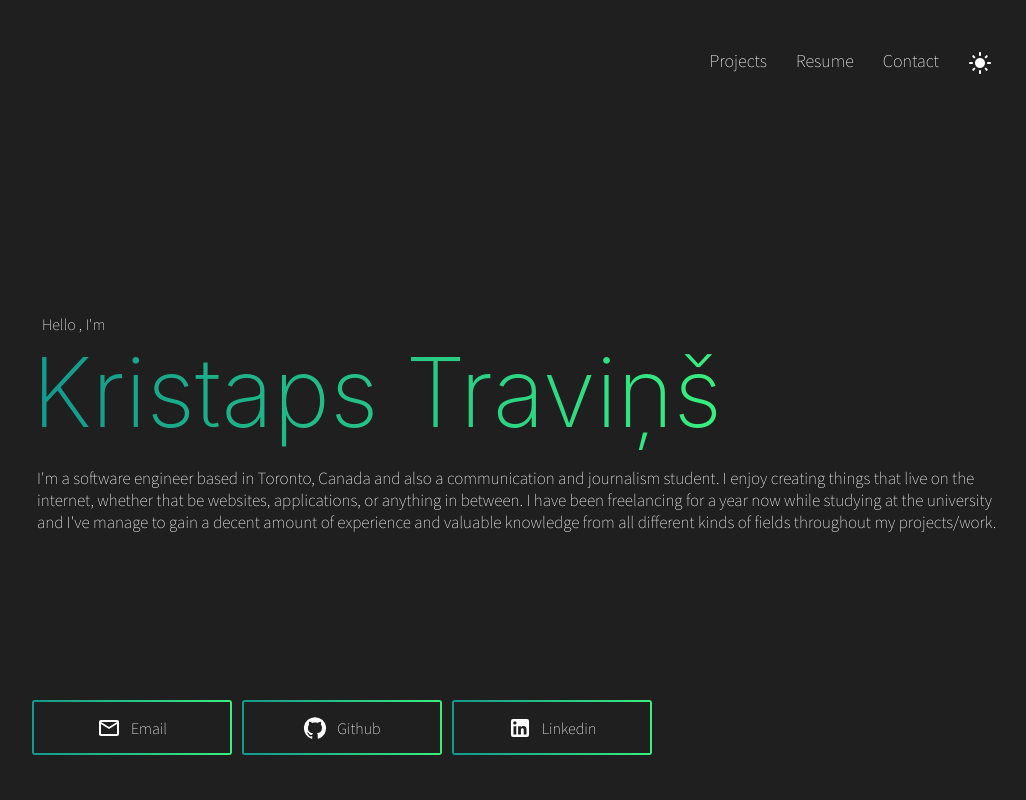
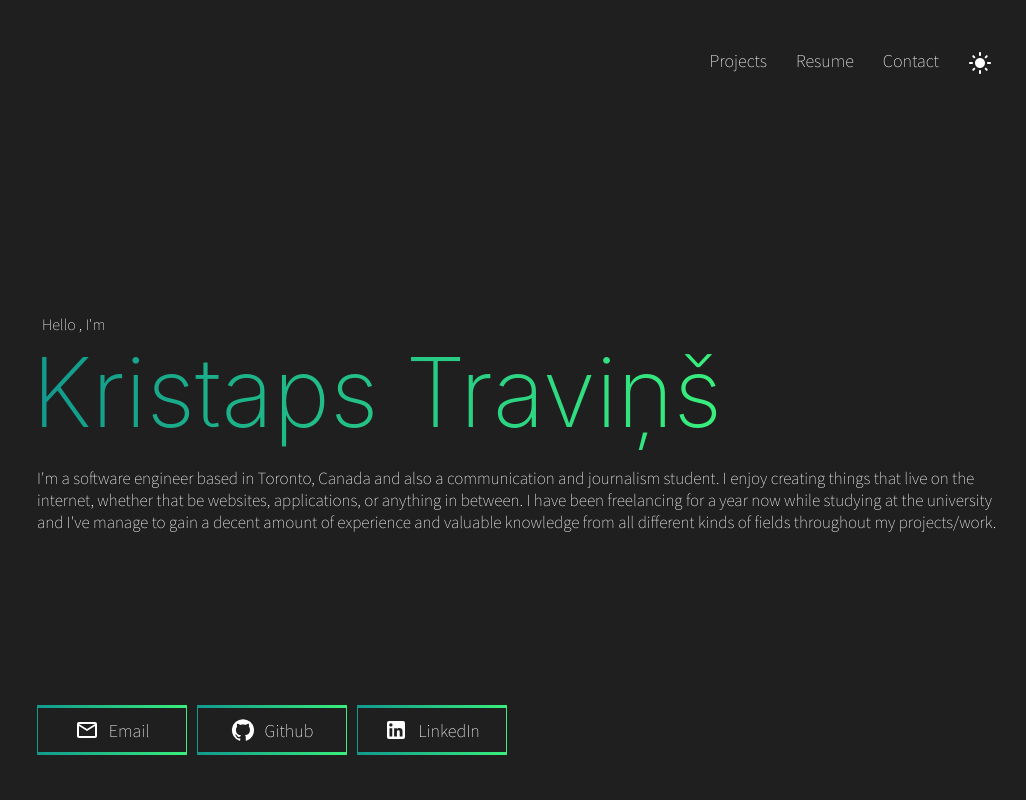
Before and after one commit to KristapsTravins/portfolioPageKristapsT, a React (Create React App) app: page / in a window 1280 px wide. Shown: the top 800 px of the page, without its empty margins (123-1149 px from the left). Built offline with nearby package versions, Linux system fonts and the light colour scheme.

Commit message:
soc buttons

```diff
--- a/src/components/Title.js
+++ b/src/components/Title.js
@@ -1,7 +1,9 @@
 import '../css/title.css';
+import '../css/soc_btn.css';
 import LinkedInIcon from '@mui/icons-material/LinkedIn';
 import GitHubIcon from '@mui/icons-material/GitHub';
 import MailOutlineIcon from '@mui/icons-material/MailOutline';
+import SocButton from './buttons/SocButton';
 
  const Title =()=> {
   return (
@@ -13,9 +15,12 @@ import MailOutlineIcon from '@mui/icons-material/MailOutline';
             <p>I'm a software engineer based in Toronto, Canada and also a communication and journalism student. I enjoy creating things that live on the internet, whether that be websites, applications, or anything in between. I have been freelancing for a year now while studying at the university and I've manage to gain a decent amount of experience and valuable knowledge from all different kinds of fields throughout my projects/work.</p>
         </div>
         <div className='soc_buttons'>
-        <div className='button'><div><MailOutlineIcon /><p>Email</p></div></div>
-        <div className='button'><div><GitHubIcon /><p>Github</p></div></div>
-        <div className='button'><div><LinkedInIcon /><p>Linkedin</p></div></div>
+        <SocButton icon={<MailOutlineIcon />} name={"Email"} />
+        <SocButton icon={<GitHubIcon />} name={"Github"} />
+        <SocButton icon={<LinkedInIcon />} name={"LinkedIn"} />
+
+
+
         </div>
     </div>
   </div>
--- /dev/null
+++ b/src/components/buttons/SocButton.js
@@ -0,0 +1,13 @@
+
+const SocButton =(props)=> {
+  return (
+    <div className="soc_btn">
+        <div className="inner_soc">
+            {props.icon}
+            <p>{props.name}</p>
+        </div>
+    </div>
+  );
+}
+
+export default SocButton;
--- /dev/null
+++ b/src/css/soc_btn.css
@@ -0,0 +1,83 @@
+@import url("https://fonts.googleapis.com/css2?family=Inter:wght@100;200;300&display=swap");
+@import url("https://fonts.googleapis.com/css2?family=Source+Sans+Pro:wght@200&display=swap");
+/* buttons  */
+.soc_buttons {
+  margin: 0 0 0 0;
+  -ms-flex-item-align: center;
+      align-self: center;
+  display: -webkit-box;
+  display: -ms-flexbox;
+  display: flex;
+  -webkit-box-pack: justify;
+      -ms-flex-pack: justify;
+          justify-content: space-between;
+  width: 92%;
+  -webkit-box-orient: vertical;
+  -webkit-box-direction: normal;
+      -ms-flex-direction: column;
+          flex-direction: column;
+  height: auto;
+}
+
+.soc_buttons .soc_btn {
+  width: 100%;
+  height: 40px;
+  display: -webkit-box;
+  display: -ms-flexbox;
+  display: flex;
+  -webkit-box-pack: center;
+      -ms-flex-pack: center;
+          justify-content: center;
+  -webkit-box-align: center;
+      -ms-flex-align: center;
+          align-items: center;
+  background: -webkit-gradient(linear, left top, right top, from(#11998e), to(#38ef7d));
+  background: linear-gradient(to right, #11998e, #38ef7d);
+  margin: 5px;
+}
+
+.soc_buttons .soc_btn .inner_soc {
+  width: 98.7%;
+  height: 89.5%;
+  background-color: #201F1F;
+  display: -webkit-box;
+  display: -ms-flexbox;
+  display: flex;
+  -webkit-box-pack: center;
+      -ms-flex-pack: center;
+          justify-content: center;
+  -webkit-box-align: center;
+      -ms-flex-align: center;
+          align-items: center;
+}
+
+.soc_buttons .soc_btn .inner_soc svg {
+  color: white;
+  margin: 0 10px 0 0;
+}
+
+.soc_buttons .soc_btn .inner_soc p {
+  font-family: 'Source Sans Pro', sans-serif;
+  color: #FFFFFF;
+  font-size: 18px;
+}
+
+@media only screen and (min-width: 660px) {
+  .soc_buttons {
+    margin: 150px 0 0 0;
+    width: 100%;
+    height: 55px;
+    -webkit-box-pack: start;
+        -ms-flex-pack: start;
+            justify-content: flex-start;
+    -webkit-box-orient: horizontal;
+    -webkit-box-direction: normal;
+        -ms-flex-direction: row;
+            flex-direction: row;
+  }
+  .soc_buttons .soc_btn {
+    width: 250px;
+    height: 50px;
+  }
+}
+/*# sourceMappingURL=soc_btn.css.map */
--- a/src/css/title.css
+++ b/src/css/title.css
@@ -54,66 +54,6 @@
   font-size: 3.5vw;
 }
 
-.title_outer .title_inner .soc_buttons {
-  margin: 50px 0 0 0;
-  -ms-flex-item-align: center;
-      align-self: center;
-  display: -webkit-box;
-  display: -ms-flexbox;
-  display: flex;
-  -webkit-box-pack: justify;
-      -ms-flex-pack: justify;
-          justify-content: space-between;
-  width: 92%;
-  height: 40px;
-}
-
-.title_outer .title_inner .soc_buttons .button {
-  border-radius: 3px;
-  margin: 2px;
-  width: 150px;
-  height: 100%;
-  background: -webkit-gradient(linear, left top, right top, from(#11998e), to(#38ef7d));
-  background: linear-gradient(to right, #11998e, #38ef7d);
-  cursor: pointer;
-  display: -webkit-box;
-  display: -ms-flexbox;
-  display: flex;
-  -webkit-box-pack: center;
-      -ms-flex-pack: center;
-          justify-content: center;
-  -webkit-box-align: center;
-      -ms-flex-align: center;
-          align-items: center;
-}
-
-.title_outer .title_inner .soc_buttons .button div {
-  width: 98%;
-  height: 92%;
-  background-color: #201F1F;
-  display: -webkit-box;
-  display: -ms-flexbox;
-  display: flex;
-  -webkit-box-pack: center;
-      -ms-flex-pack: center;
-          justify-content: center;
-  -webkit-box-align: center;
-      -ms-flex-align: center;
-          align-items: center;
-}
-
-.title_outer .title_inner .soc_buttons .button div p {
-  font-family: 'Source Sans Pro', sans-serif;
-  color: #FFFFFF;
-  font-size: 3.5vw;
-}
-
-.title_outer .title_inner .soc_buttons .button div svg {
-  color: white;
-  margin: 0 10px 0 0;
-  width: 18px;
-}
-
 @media only screen and (min-width: 660px) {
   .title_outer {
     height: auto;
@@ -143,16 +83,13 @@
     -webkit-box-pack: start;
         -ms-flex-pack: start;
             justify-content: flex-start;
+    -webkit-box-orient: horizontal;
+    -webkit-box-direction: normal;
+        -ms-flex-direction: row;
+            flex-direction: row;
   }
-  .title_outer .title_inner .soc_buttons .button {
-    margin: 0 10px 0 0;
-    width: 200px;
-  }
-  .title_outer .title_inner .soc_buttons .button div p {
-    font-size: 16px;
-  }
-  .title_outer .title_inner .soc_buttons .button div svg {
-    width: auto;
+  .title_outer .title_inner .soc_buttons .soc_btn {
+    width: 150px;
   }
 }
 /*# sourceMappingURL=title.css.map */
--- /dev/null
+++ b/src/scss/soc_btn.scss
@@ -0,0 +1,56 @@
+@import './mixins.scss';
+
+/* buttons  */
+.soc_buttons{
+    margin: 0 0 0 0;
+    align-self: center;
+    display: flex;
+    justify-content: space-between;
+    width: 92%;
+    flex-direction: column;
+    height: auto;
+
+    .soc_btn{
+        width: 100%;
+        height: 40px;
+        display: flex;
+        justify-content: center;
+        align-items: center;
+        background: $title-background-col;
+        margin: 5px;
+
+        .inner_soc{
+            width: 98.7%;
+            height: 89.5%;
+            background-color: $base-col;
+            display: flex;
+            justify-content: center;
+            align-items: center;
+            svg{
+                color: white;
+                margin: 0 10px 0 0;
+            }
+            p{
+                @include text_style;
+                font-size: 18px;
+            }
+
+        }
+    }
+
+}
+
+@media only screen and (min-width: 660px) {
+    .soc_buttons{
+        margin: 150px 0 0 0;
+        width: 100%;
+        height: 55px;
+        justify-content: flex-start;
+        flex-direction: row;
+        .soc_btn{
+            width: 250px;
+            height: 50px;
+        }
+
+    }
+}
--- a/src/scss/title.scss
+++ b/src/scss/title.scss
@@ -36,42 +36,10 @@ margin: 20% 0 10% 0;
         }
 
      }
-    .soc_buttons{
-        margin: 50px 0 0 0;
-        align-self: center;
-        display: flex;
-        justify-content: space-between;
-        width: 92%;
-        height: 40px;
-       .button{
-           border-radius: 3px;
-           margin: 2px;
-           width: 150px;
-           height: 100%;
-           background:$title-background-col;
-           cursor: pointer;
-           display: flex;
-           justify-content: center;
-           align-items: center;
-            div{
-                width: 98%;
-                height: 92%;
-                background-color:$base-col;
-                display: flex;
-                justify-content: center;
-                align-items: center;
-                p{
-                    @include text_style;
-                    font-size: 3.5vw;
-                }
-                svg{
-                    color:white;
-                    margin: 0 10px 0 0;
-                    width: 18px;
-                }
-            }
-       }
-    }
+
+
+
+
     }
 }
 @media only screen and (min-width: 660px) {
@@ -100,18 +68,11 @@ margin: 20% 0 10% 0;
                 width: 100%;
                 height: 55px;
                 justify-content: flex-start;
-                .button{
-                    margin: 0 10px 0 0;
-                    width: 200px;
-                    div{
-                       p{
-                           font-size: 16px;
-                       }
-                       svg{
-                           width: auto;
-                       }
-                    }
+                flex-direction: row;
+                .soc_btn{
+                    width: 150px;
                 }
+
             }
         }
         }
```
Also changed, not shown: 2 other files (tests, documents, lock files or other folders).
